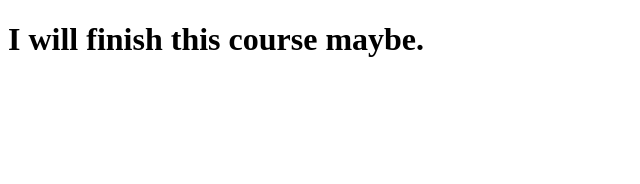
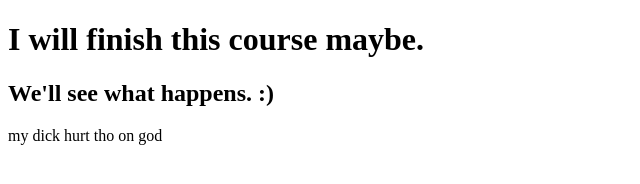
Before and after one commit to papalongjohn/Coursera-test, a plain HTML site: page site/index.html in a window 1280 px wide. Shown: the whole page, without its empty margins (0-640 px from the left). Drawn offline with Linux system fonts and the light colour scheme.

Commit message:
fuggin around

```diff
--- a/site/index.html
+++ b/site/index.html
@@ -7,5 +7,7 @@
 </head>
 <body>
 <h1>I will finish this course maybe.</h1>
+<h2>We'll see what happens. :)</h2>
+<p1>my dick hurt tho on god</p1>
 </body>
 </html>
```
